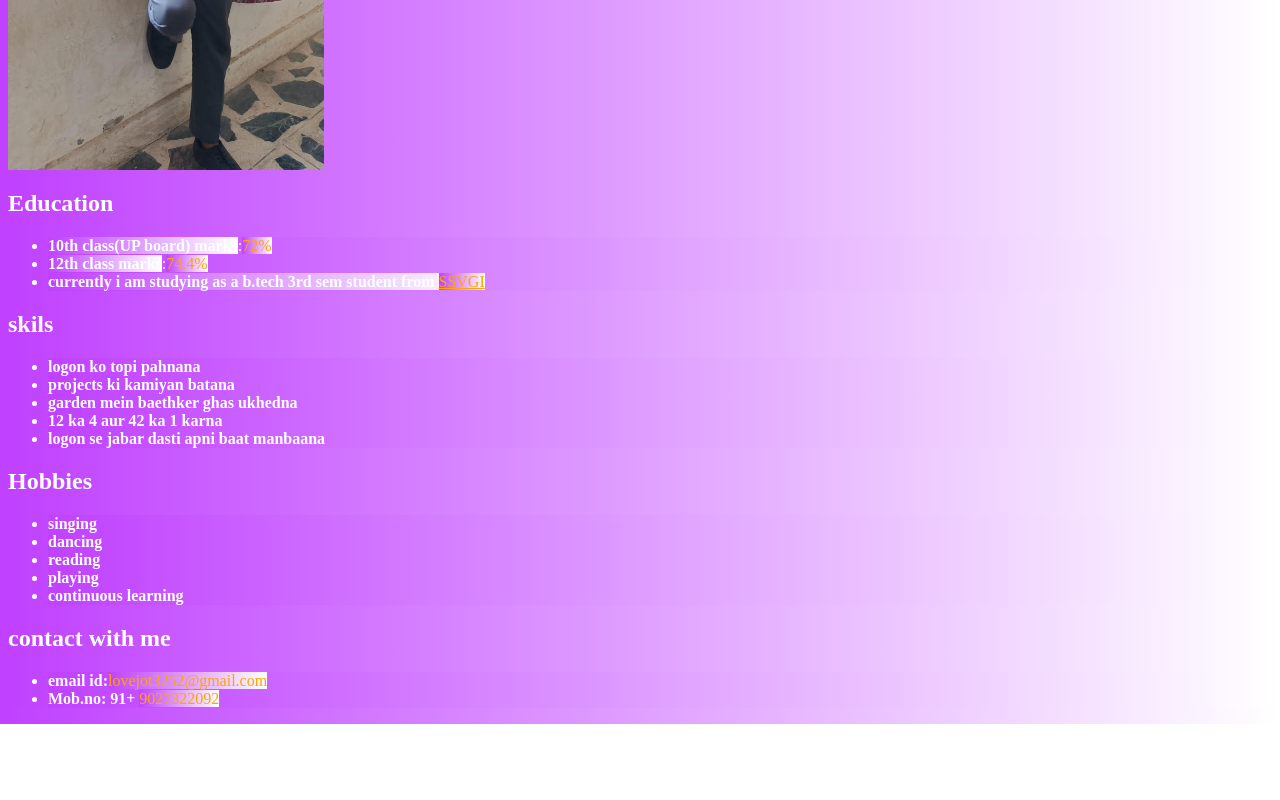
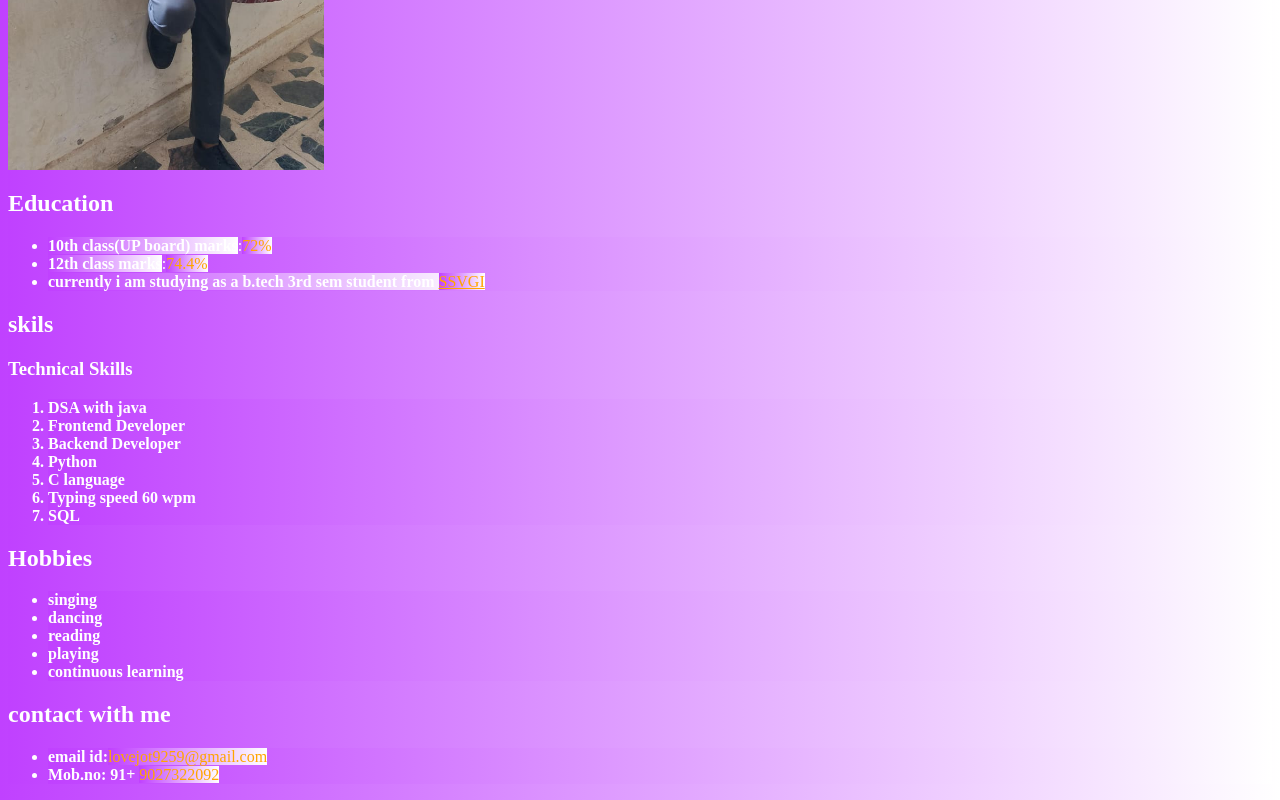
Before and after one commit to Achintya-92/first-demo, a plain HTML site: page portfolio.html in a window 1280 px wide. Shown: the part 620-1420 px from the top of the page. Before the commit the page ends 1344 px from the top, so only its background shows below. Drawn offline with Linux system fonts and the light colour scheme; files whose address does not match are found by name.

Commit message:
Add new file

```diff
--- a/portfolio.html
+++ b/portfolio.html
@@ -43,13 +43,17 @@
         <li><b>currently i am studying as a b.tech 3rd sem student from <a href="https://www.ssvgi.org">SSVGI</a></li>
             </ul>
    <h2>skils</h2>
-   <ul>
-        <li>logon ko topi pahnana</li>
-        <li>projects ki kamiyan batana</li>
-        <li>garden mein baethker ghas ukhedna</li>
-        <li>12 ka 4 aur 42 ka 1 karna</li>
-        <li>logon se jabar dasti apni baat manbaana</li>
-   </ul>
+    <h3>Technical Skills</h3>
+   <ol>
+
+        <li>DSA with java</li>
+        <li>Frontend Developer</li>
+        <li>Backend Developer</li>
+        <li>Python</li>
+        <li>C language</li>
+        <li>Typing speed 60 wpm</li>
+        <li>SQL</li>
+   </ol>
     <h2>Hobbies</h2>
     <ul>
         <li>singing</li>
@@ -60,7 +64,7 @@
         </ul>
     <h2>contact with me</h2>
     <ul>
-         <li>email id:<span>lovejot3252@gmail.com</span></li>
+         <li>email id:<span>lovejot9259@gmail.com</span></li>
          <li>Mob.no: 91+ <span>9027322092</span></li>
     </ul>
 
```
